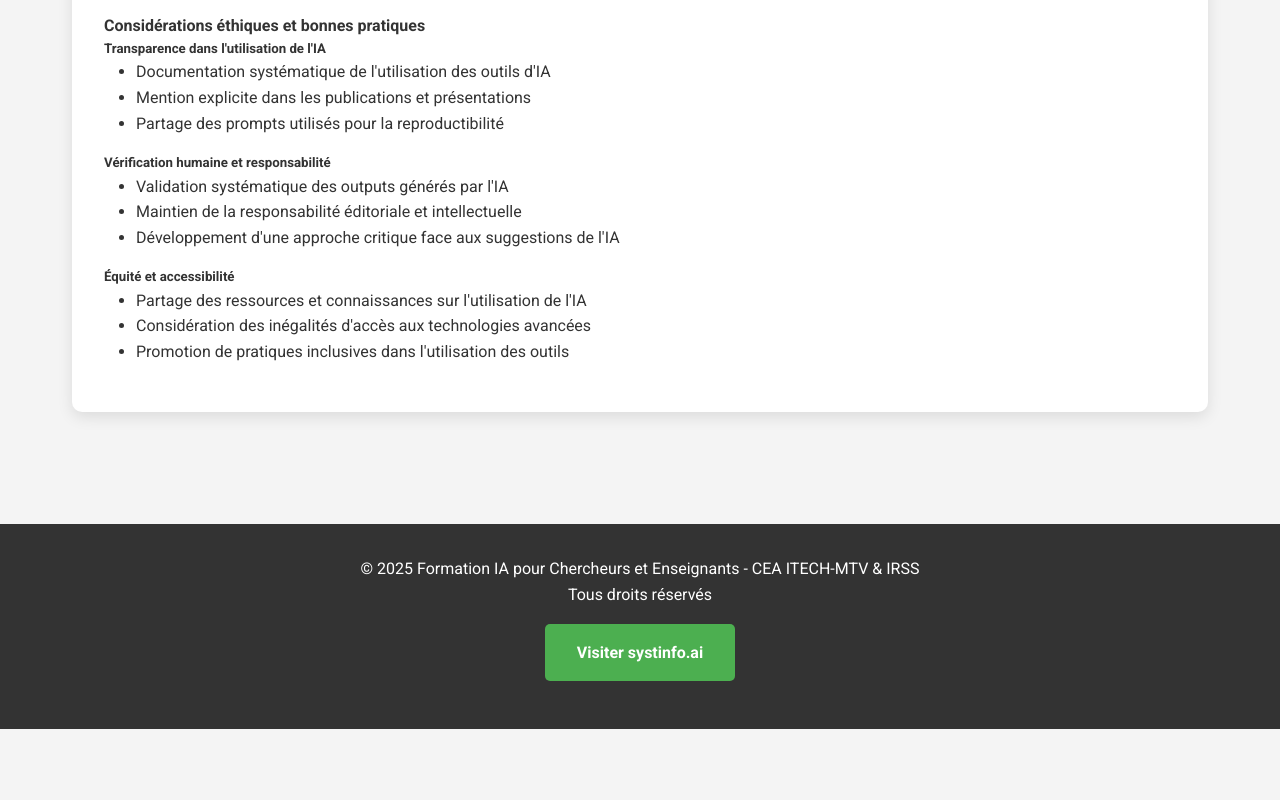
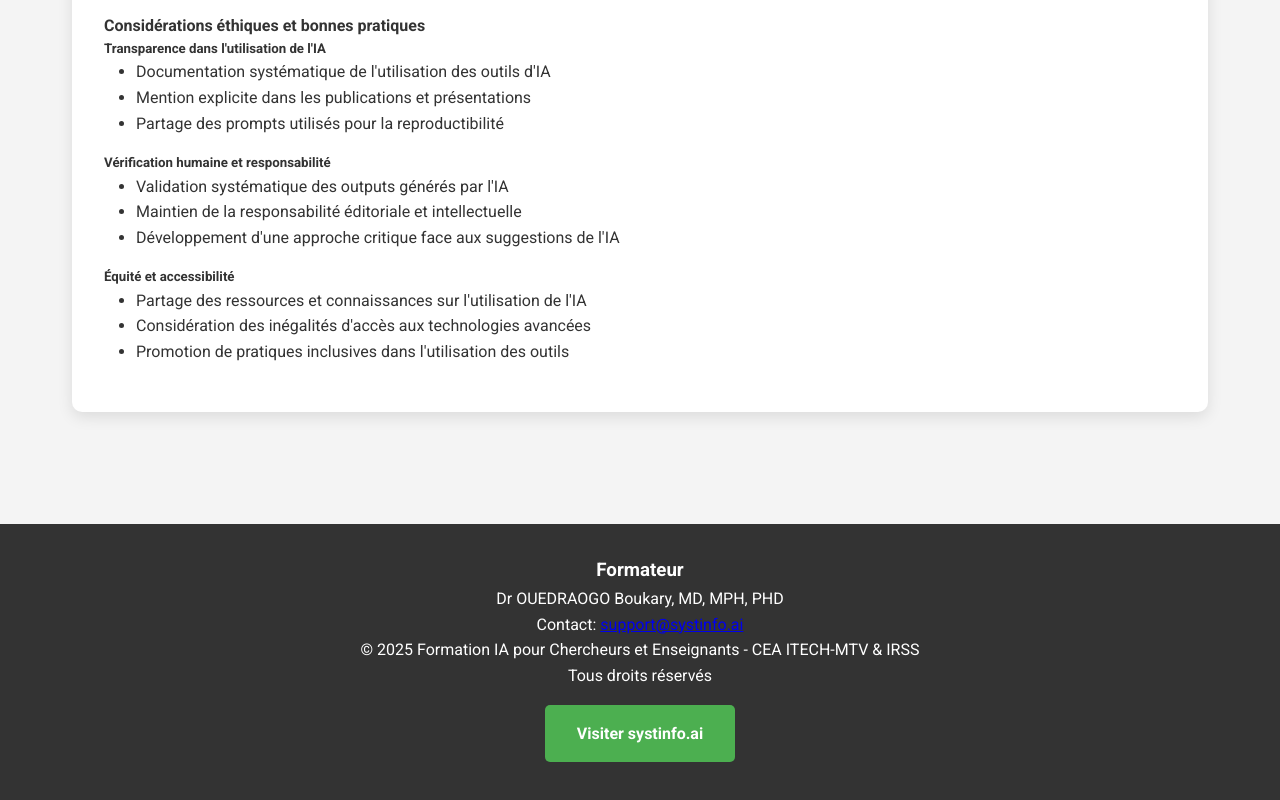
Before and after one commit to Bouba-BF/formation-ia-cea-irss, a plain HTML site: page contenus.html in a window 1280 px wide. Shown: the part 8590-9390 px from the top of the page. Before the commit the page ends 9319 px from the top, so only its background shows below. Drawn offline with Linux system fonts and the light colour scheme; sample sign-in values are in the browser's storage.

Commit message:
Update contenus.html

```diff
--- a/contenus.html
+++ b/contenus.html
@@ -455,11 +455,16 @@
     </section>
 
     <footer>
-        <div class="container">
-            <p>&copy; 2025 Formation IA pour Chercheurs et Enseignants - CEA ITECH-MTV & IRSS</p>
-            <p>Tous droits réservés</p>
-            <a href="https://systinfo.ai" target="_blank" class="systinfo-link">Visiter systinfo.ai</a>
+    <div class="container">
+        <div class="formateur-info">
+            <h3>Formateur</h3>
+            <p>Dr OUEDRAOGO Boukary, MD, MPH, PHD</p>
+            <p>Contact: <a href="mailto:support@systinfo.ai">support@systinfo.ai</a></p>
         </div>
-    </footer>
+        <p>&copy; 2025 Formation IA pour Chercheurs et Enseignants - CEA ITECH-MTV & IRSS</p>
+        <p>Tous droits réservés</p>
+        <a href="https://systinfo.ai" target="_blank" class="systinfo-link">Visiter systinfo.ai</a>
+    </div>
+</footer>
 </body>
 </html>
```
